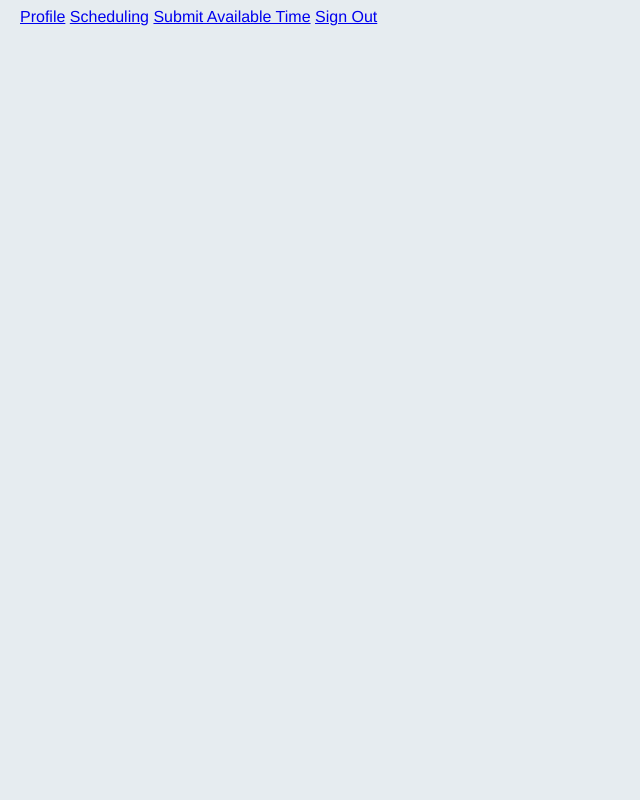
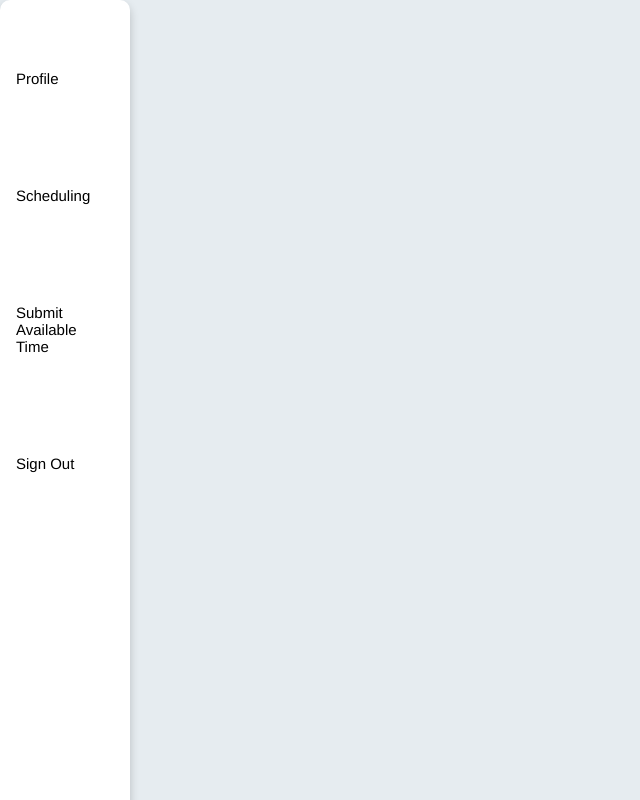
Before and after one commit to yqfangs/Time-To-Work, a plain HTML site: page dashboard.html in a window 1280 px wide. Shown: the whole page, without its empty margins (0-640 px from the left). Drawn offline with Linux system fonts and the light colour scheme.

Commit message:
add style for the sidebar and when successful login it will jump to the dash board page and if click the log out of dash board it will jump to log in page

```diff
--- a/login.js
+++ b/login.js
@@ -13,7 +13,7 @@
 		//pop up to notice log in success
 		alert("Login Successfully as regular user");
 		//point to next page
-		//window.location = ".html";
+		window.location = "dashboard.html";
 		return true;
 	}
 	//correcy email and password for admin
--- a/style.css
+++ b/style.css
@@ -86,3 +86,32 @@ h2 {
 .link{
 	font-size: 10px;
 }
+
+.sidebar{
+	height: 100%;
+	width: 130px;
+	position: fixed;
+	z-index: 1;
+	top: 0;
+	left: 0;
+	background-color: white;
+	overflow-x: hidden;
+	padding-top: 20px;
+	box-shadow: 0 5px 10px rgba(0,0,0,.2);
+	border-radius: 10px;
+}
+
+.sidebar a{
+	padding: 50px 18px 50px 16px;
+	text-decoration: none;
+	font-size: 15px;
+	color: black;
+	display: block;
+}
+.sidebar a:hover{
+  color: grey;
+}
+
+.calendar{
+
+}
```
